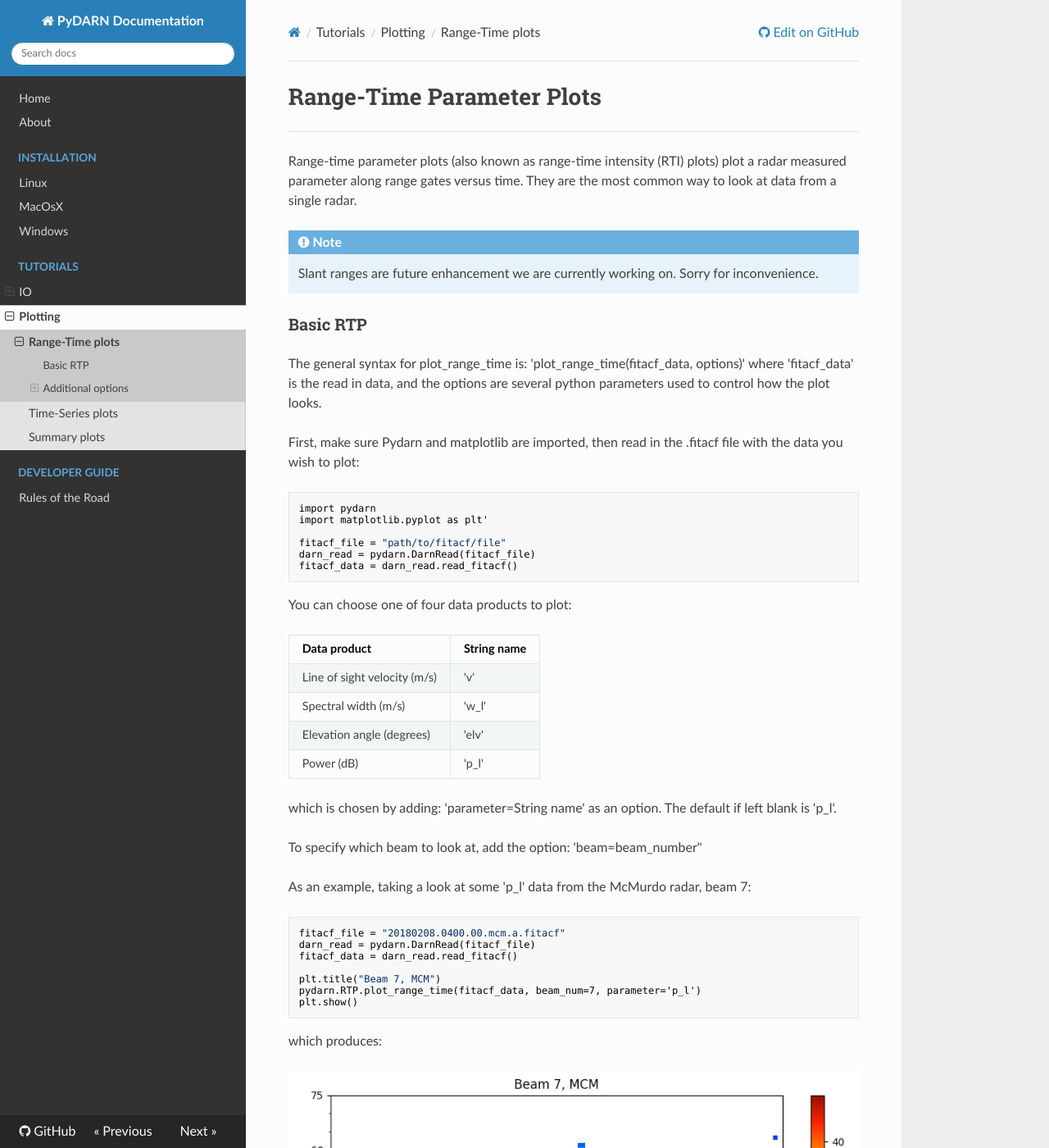
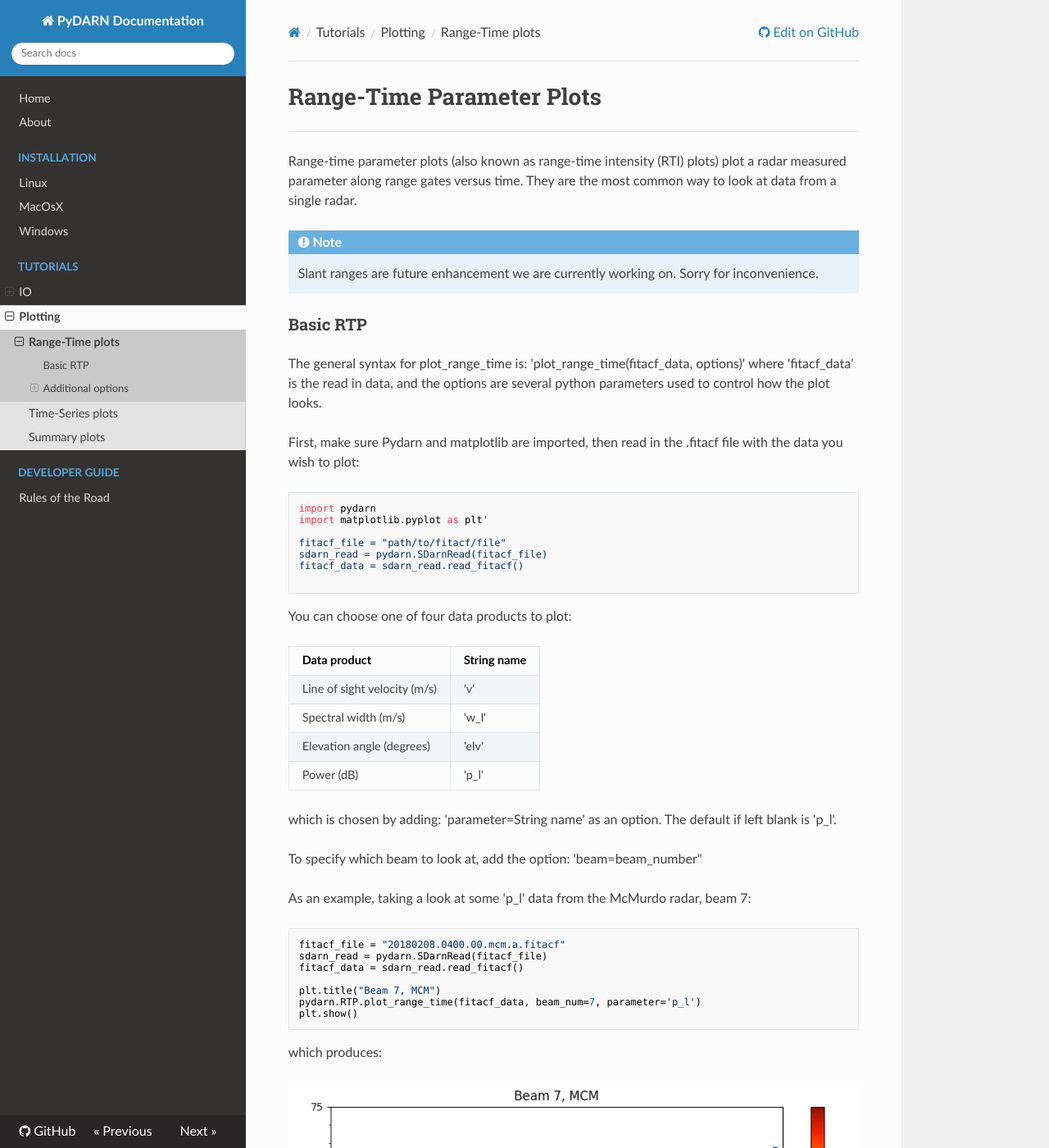
Before and after one commit to SuperDARN/pydarn, an MkDocs documentation site: the page built from docs/user/range_time.md, in a window 1280 px wide and 1400 px high. Shown: the whole window at 82% size. Built offline with MkDocs 1.6.1, drawn with Linux system fonts in a browser that asks for light colours; nearby versions of some CDN libraries; some of the changed text lies outside the part shown.

Commit message:
Update range_time.md
Code formatting, and changes to be compatible with new darn/io changes

````diff
--- a/docs/user/range_time.md
+++ b/docs/user/range_time.md
@@ -12,13 +12,15 @@
 where 'fitacf_data' is the read in data, and the options are several python parameters used to control how the plot looks.
 
 First, make sure Pydarn and matplotlib are imported, then read in the .fitacf file with the data you wish to plot:
-<pre><code>import pydarn
+```python
+import pydarn
 import matplotlib.pyplot as plt'
 
 fitacf_file = "path/to/fitacf/file"
-darn_read = pydarn.DarnRead(fitacf_file)
-fitacf_data = darn_read.read_fitacf()
-</code></pre>
+sdarn_read = pydarn.SDarnRead(fitacf_file)
+fitacf_data = sdarn_read.read_fitacf()
+
+```
 
 You can choose one of four data products to plot:
 
@@ -37,14 +39,15 @@
 'beam=beam_number"
 
 As an example, taking a look at some 'p_l' data from the McMurdo radar, beam 7:
-<pre><code>fitacf_file = "20180208.0400.00.mcm.a.fitacf"
-darn_read = pydarn.DarnRead(fitacf_file)
-fitacf_data = darn_read.read_fitacf()
+```python
+fitacf_file = "20180208.0400.00.mcm.a.fitacf"
+sdarn_read = pydarn.SDarnRead(fitacf_file)
+fitacf_data = sdarn_read.read_fitacf()
 
 plt.title("Beam 7, MCM")
 pydarn.RTP.plot_range_time(fitacf_data, beam_num=7, parameter='p_l')
 plt.show()
-</code></pre>
+```
 which produces:
 
 ![](../imgs/mcmbeam7.png)
@@ -62,17 +65,18 @@
 | zmax=(int)                   | Maximum data value to be plotted                            |
 
 For instance, code for a velocity RTP showing beam 10 of the Saskatoon radar with ground scatter, date format as 'hh:mm', custom min and max values and a colour bar label could look something like:
-<pre><code>'pydarn.RTP.plot_range_time(fitacf_data, beam_num=10, parameter='v', groundscatter=1, zmax=500, zmin=-500, date_fmt='%H%M', colorbar_label='Line-of-sight velocity (m/s)')
-</code></pre>
+```python
+pydarn.RTP.plot_range_time(fitacf_data, beam_num=10, parameter='v', groundscatter=1, zmax=500, zmin=-500, date_fmt='%H%M', colorbar_label='Line-of-sight velocity (m/s)')
+```
 which outputs:
 
 ![](../imgs/sasbeam10.png)
 
 #### Plotting with a custom color map
 To change the color map, use the 'cmap' parameter with the string name of a matplot lib color map ([found here](https://matplotlib.org/tutorials/colors/colormaps.html)). The default is set to 'viridis'.
-<pre><code>
+```python
 pydarn.RTP.plot_range_time(fitacf_data, beam_num=10, parameter='v', groundscatter=1, zmax=500, zmin=-500, date_fmt='%H%M', colorbar_label='Line-of-sight velocity (m/s)', cmap='plasma')
-</code></pre>
+```
 produces:
 
 ![](../imgs/sasbeam10_colourswitch.png)
````
